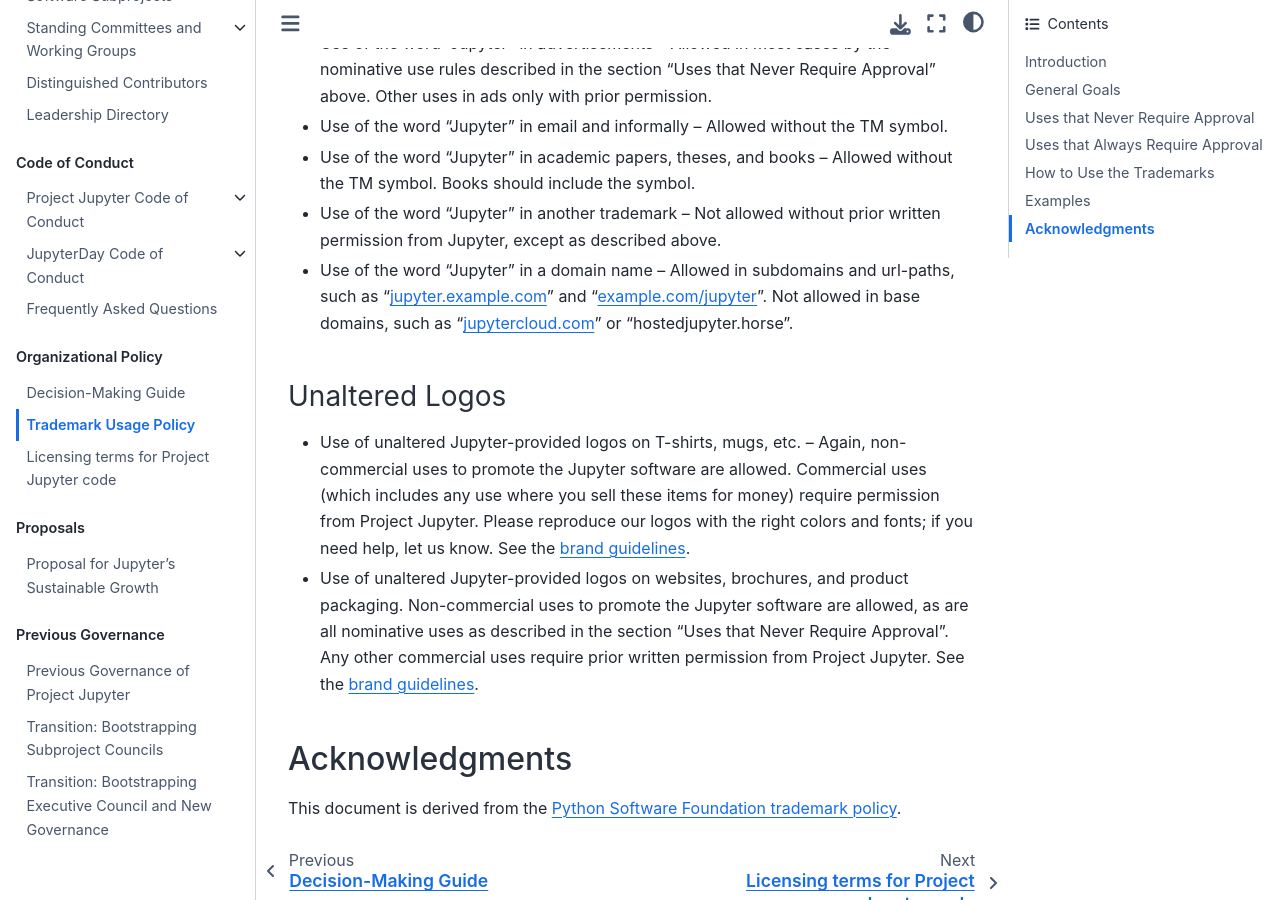
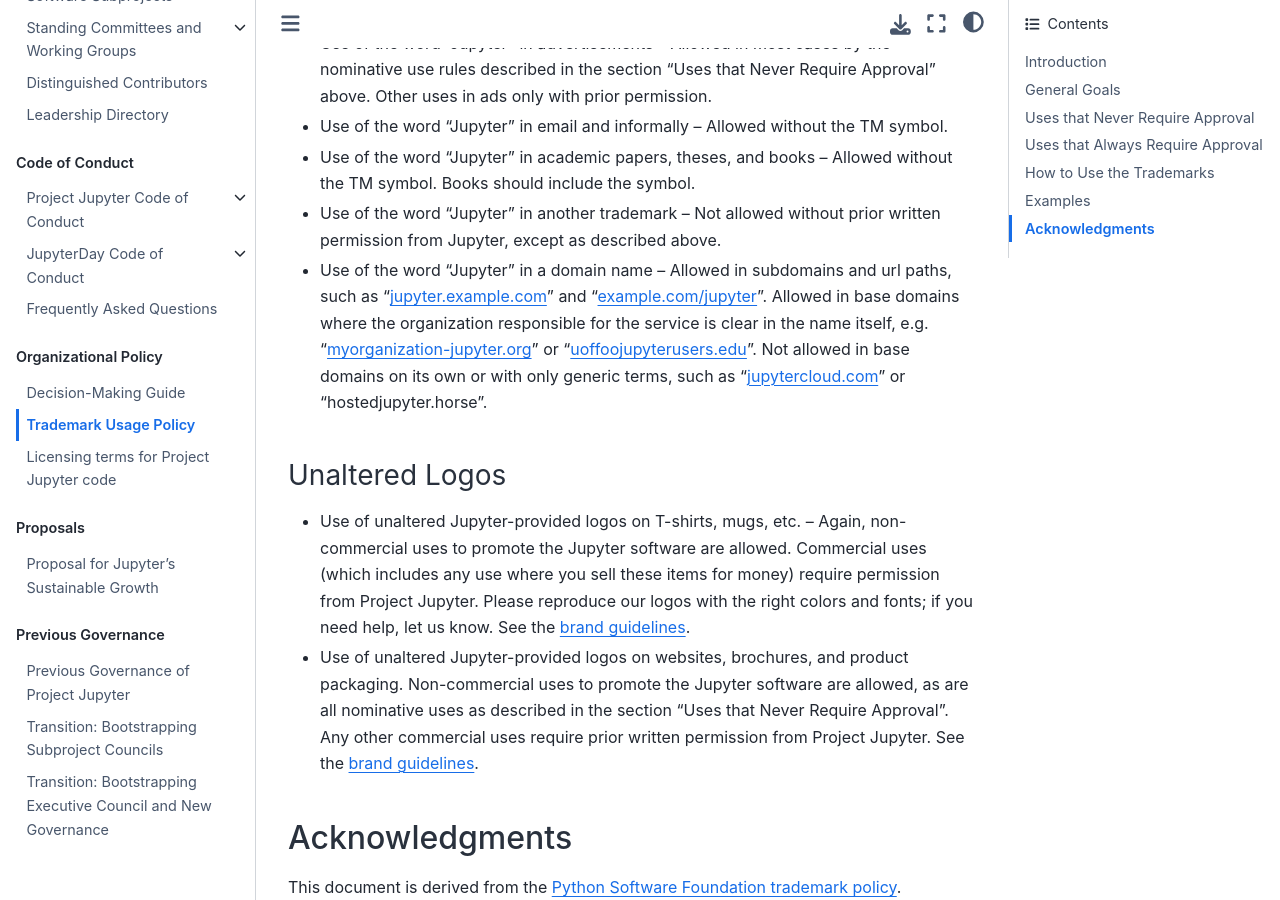
Before and after one commit to jupyter/governance, a Jupyter Book: the page built from trademarks.md, in a window 1280 px wide and 900 px high, scrolled down 4703 px. Built offline with Jupyter Book 1.0.4 settings and Sphinx 7.4.7 and the Sphinx Book theme 1.1.4, drawn with Linux system fonts in a browser that asks for light colours; pages that are not in the unit, such as notebooks, are missing from menus.

Commit message:
trademarks: allow base domains where
The goal of the domain rules is to avoid confusion about whether a service is affiliated with the Jupyter project. Make it explicit that such confusion can still be resolved in the base domain itself.

For secure deployment reasons like cookie tossing, we should be _recommending_ hosted jupyter deployments be on their own domain (for the same reasons github has githubusercontent.com and github.io). The trademark policy shouldn't make it harder for folks to follow best practices.

```diff
--- a/trademarks.md
+++ b/trademarks.md
@@ -199,9 +199,10 @@
 - Use of the word "Jupyter" in another trademark --
   Not allowed without prior written permission from Jupyter, except as described above.
 - Use of the word "Jupyter" in a domain name --
-  Allowed in subdomains and url-paths,
+  Allowed in subdomains and url paths,
   such as "jupyter.example.com" and "example.com/jupyter".
-  Not allowed in base domains, such as "jupytercloud.com" or "hostedjupyter.horse".
+  Allowed in base domains where the organization responsible for the service is clear in the name itself, e.g. "myorganization-jupyter.org" or "uoffoojupyterusers.edu".
+  Not allowed in base domains on its own or with only generic terms, such as "jupytercloud.com" or "hostedjupyter.horse".
 
 
 ### Unaltered Logos
```
